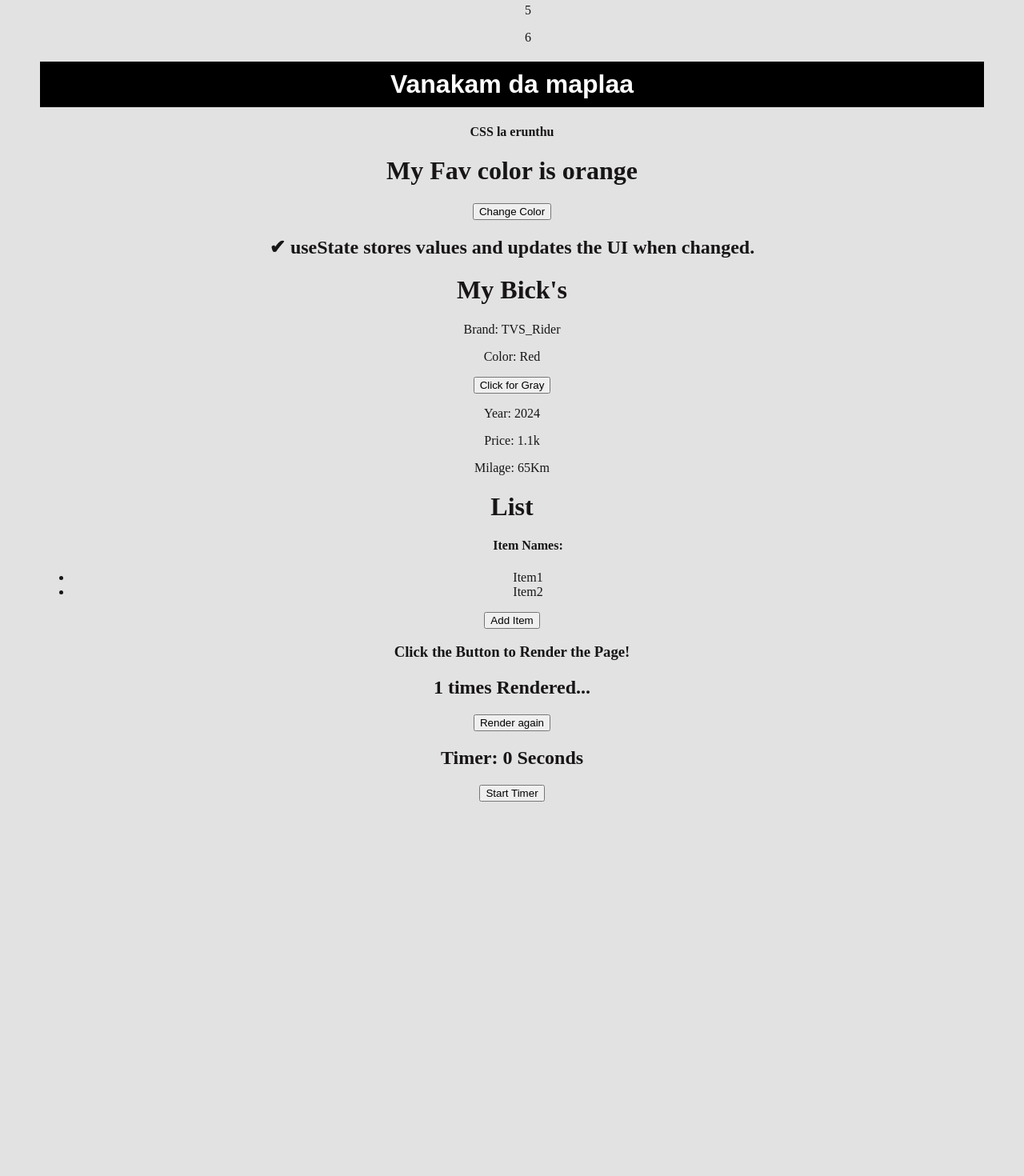
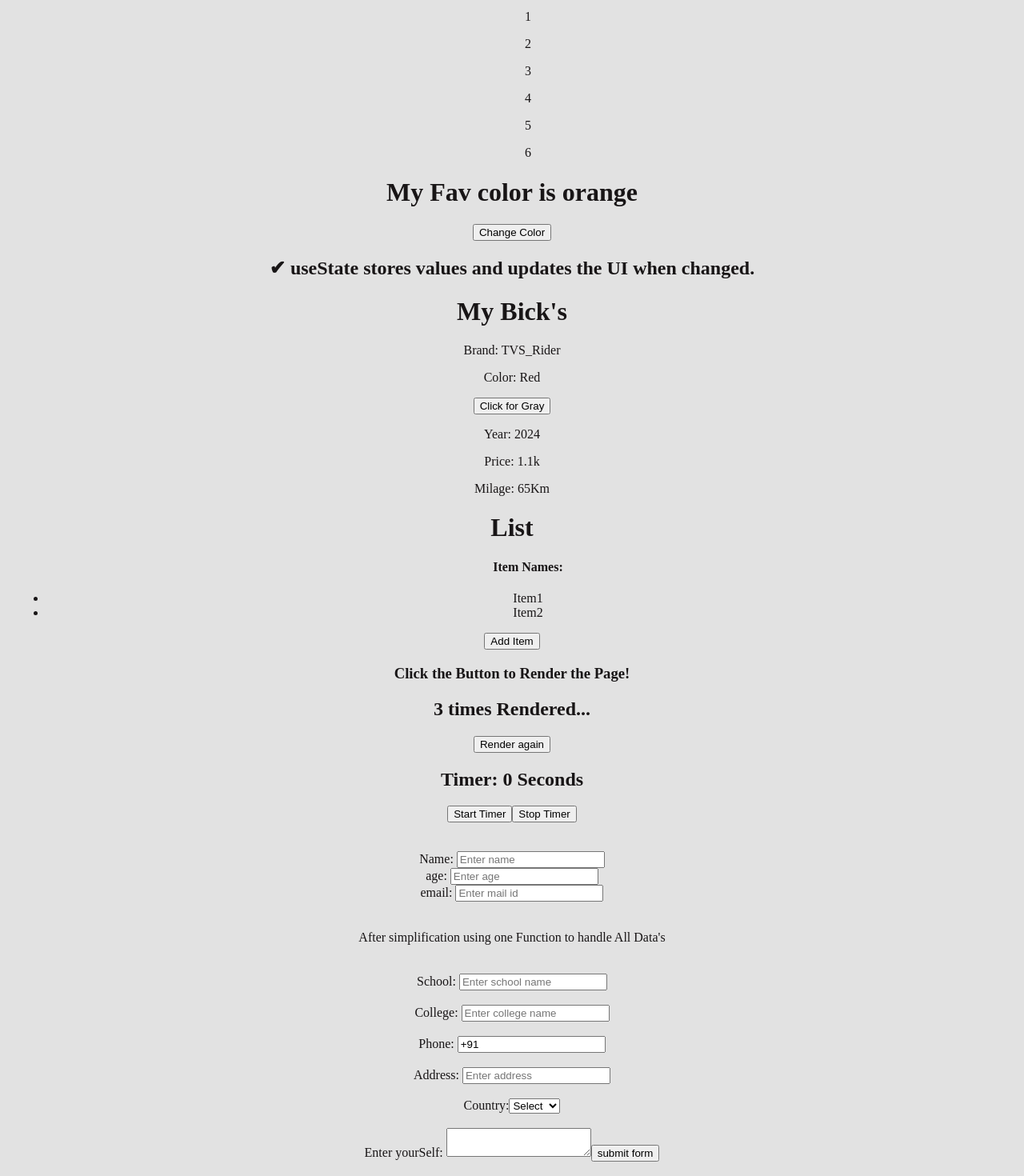
Before and after one commit to pradeep686/React_jsx, a React (Vite) app: page / in a window 1280 px wide. Shown: the part 522-1992 px from the top of the page at 80% size. Before the commit the page ends 1574 px from the top, so only its background shows below. Built offline with nearby package versions, Linux system fonts and the light colour scheme.

Commit message:
After work...

```diff
--- a/package.json
+++ b/package.json
@@ -11,7 +11,8 @@
   },
   "dependencies": {
     "react": "^18.3.1",
-    "react-dom": "^18.3.1"
+    "react-dom": "^18.3.1",
+    "react-router-dom": "^7.1.5"
   },
   "devDependencies": {
     "@eslint/js": "^9.17.0",
--- a/src/App.jsx
+++ b/src/App.jsx
@@ -1,35 +1,44 @@
-import { useState } from 'react'
-import reactLogo from './assets/react.svg'
-import viteLogo from '/vite.svg'
-import './App.css'
+import { useState } from 'react';
+import { BrowserRouter as Router, Routes, Route } from 'react-router-dom';
+import Index from './index.jsx';
+import Car from './components/leranClass';
+import Garage from './components/garage';
+import Header from './components/header.jsx';
+import Colour from './components2/useState.jsx';
+import Bick from './components2/bick.jsx';
+import List from './components2/list.jsx';
+import Timer from './components3/useEffect.jsx';
+import MyForm from './components4/form.jsx';
+import Home from './components5/home.jsx';
+import Contact from './components5/contect.jsx';
+import About from './components5/about.jsx';
 
 function App() {
-  const [count, setCount] = useState(0)
+  const [count, setCount] = useState(0);
 
   return (
-    <>
-      <div>
-        <a href="https://vite.dev" target="_blank">
-          <img src={viteLogo} className="logo" alt="Vite logo" />
-        </a>
-        <a href="https://react.dev" target="_blank">
-          <img src={reactLogo} className="logo react" alt="React logo" />
-        </a>
-      </div>
-      <h1>Vite + React</h1>
-      <div className="card">
-        <button onClick={() => setCount((count) => count + 1)}>
-          count is {count}
-        </button>
-        <p>
-          Edit <code>src/App.jsx</code> and save to test HMR
-        </p>
-      </div>
-      <p className="read-the-docs">
-        Click on the Vite and React logos to learn more
-      </p>
-    </>
-  )
+    <Router>
+
+
+      <Routes>
+        <Route path="/" element={<Home />} />
+        <Route path="/about" element={<About />} />
+        <Route path="/contact" element={<Contact />} />
+      </Routes>
+
+      <Header /> {/* Common header for navigation */}
+
+      {/* Other components that are always visible */}
+      <Index />
+      <Car />
+      <Garage />
+      <Colour />
+      <Bick />
+      <List />
+      <Timer />
+      <MyForm />
+    </Router>
+  );
 }
 
-export default App
+export default App;
--- a/src/components2/list.jsx
+++ b/src/components2/list.jsx
@@ -1,6 +1,6 @@
 import { useState } from "react"
 
-function List(){
+export default function List(){
 
     const[lists,setList] = useState(['Item1','Item2'])
     const [count,setCount] = useState(3)
@@ -22,5 +22,3 @@ function List(){
         <button onClick={ addItem }>Add Item</button>
     </>
 }
-
-export default List;
--- a/src/components3/useEffect.jsx
+++ b/src/components3/useEffect.jsx
@@ -1,71 +1,55 @@
-import { useEffect , useState} from "react";
+import { useEffect, useState } from "react";
 
-function Timer(){
+function Timer() {
+  const [count, setCount] = useState(1);
+  const [timerState, setTimerState] = useState(false);
+  const [timer, setTimer] = useState(0);
 
-    const [count, setCount] = useState(1);
+  useEffect(() => {
+    console.log("Screen Rendered!");
 
+    setTimeout(() => {
+      setCount((prev) => prev + 1);
+    }, 1000);
+  }, []); // Run only once when the component mounts
 
-    useEffect(  ()  =>{
-        console.log('Screen Rendered!')
-        maxCount()
-
-        setTimeout( ()  => {
-            setTime(   (previousState) => {
-                return previousState+1
-        })
-    }
-    ,1000)
-
-
-    },[count])
-
-
-    function maxCount(){
-        if(count>10){
-            setCount(1);
-        }
+  function updateCount() {
+    setCount((prev) => {
+      let newCount = prev + 1;
+      return newCount > 10 ? 1 : newCount;
+    });
   }
 
-
-
-    function updateCount(){
-        setCount(  (previousState)  =>   { return previousState+1}   )
-    }
-
-
-    const [timerState, upTimer] = useState(false);
-    const [timer, timeCount] = useState(0);
-
-    useEffect(  ()  =>  {
-
+  useEffect(() => {
     let clock;
-        if(timerState){
-            clock = setInterval(  ()   =>   {
-           timeCount( (previousState)  => previousState+1)
-           },1000)
+    if (timerState) {
+      clock = setInterval(() => {
+        setTimer((prev) => prev + 1);
+      }, 1000);
     }
 
     return () => clearInterval(clock); // Cleanup previous interval when `timerState` changes
   }, [timerState]);
 
-
-
-    function setTimerON(){
-        upTimer(true);
+  function startTimer() {
+    setTimerState(true);
   }
 
-    return <>
+  function stopTimer() {
+    setTimerState(false);
+  }
+
+  return (
+    <>
       <h3>Click the Button to Render the Page!</h3>
-
       <h2>{count} times Rendered...</h2>
-            <button  onClick={updateCount}>Render again</button>
+      <button onClick={updateCount}>Render again</button>
 
       <h2>Timer: {timer} Seconds</h2>
-           <button onClick={ setTimerON }>Start Timer</button>
+      <button onClick={startTimer}>Start Timer</button>
+      <button onClick={stopTimer}>Stop Timer</button>
     </>
-
+  );
 }
 
-
-
 export default Timer;
--- /dev/null
+++ b/src/components4/form.jsx
@@ -0,0 +1,89 @@
+import { useState } from "react";
+
+//React forms are a way to collect user input in a React application
+
+function MyForm(){
+
+    const [name,setName] = useState("");
+    console.log('current state..' + name);
+
+    const [values, setValue] = useState({Phone: "+91", country: "India", about: ""})
+
+    function handeleSubmit(e){
+         e.preventDefault();  //it not allow the browser to reload
+         //why?      when the submit button clicks defaultly browser grt refresh it browsers behaviour
+         //but, in react we not need that beacuse of browser reload the data in textfield is deleted.
+        console.log("form submitted...")
+        console.log('End state..' , name);
+
+        console.log('End state..' , values);
+    }
+
+    //optimized way
+
+
+    // name and value is must needed
+    // because is object type {key: value} needed....
+
+    function handleAllData(elements){
+        const name = elements.target.name //name = inside label -->mention attribut name
+        const value = elements.target.value
+        setValue(   (previousState)   => { return {...previousState, [name] : value}} )
+    }
+
+
+
+
+    return <form onSubmit={ handeleSubmit}>
+    <br></br>
+    <br/>  {/*self closing */}
+                        {/*      it detect the changes      */}
+        <label>Name: <input  placeholder="Enter name"  type="text" onChange={ (data)  =>  { setName(data.target.value) } }>
+        </input></label><br/>
+        <label>age: <input  placeholder="Enter age"  type="text" onChange={ (data)  =>  { setValue({Age: data.target.value}) } }>
+        </input></label><br/>
+        <label>email: <input  placeholder="Enter mail id"  type="text" onChange={ (data)  =>  { setValue (  (previousState)   => {
+            return {...previousState, Email : data.target.value}}
+            ) } }>
+        </input></label><br/> <br/> <br/>
+
+
+        {/* above is too large, optimized using one function: */}
+
+        After simplification using one Function to handle All Data's<br/><br/><br/>
+        <label>School: <input  placeholder="Enter school name"  type="text" name="school" onChange={  handleAllData  }>
+        </input></label><br/> <br/>
+        <label>College: <input  placeholder="Enter college name"  type="text" name="college"  onChange={  handleAllData }>
+        </input></label><br/> <br/>
+        <label>Phone: <input  placeholder="Enter mobile number"  type="text" name="phone"  value={values.Phone} onChange={ handleAllData } >
+        </input></label><br/> <br/>
+        <label>Address: <input  placeholder="Enter address"  type="text" name="address"  onChange={ handleAllData }>
+
+        {/* select */}
+
+        </input></label><br/> <br/>
+
+        <label>Country:
+            <select name="country"  values={values.country}onChange={ handleAllData }>
+
+            <option value="">Select</option>
+
+            <option value=" India ">India</option>
+            <option value=" US ">US</option>
+            <option value=" UK ">UK</option>
+            <option value=" France">France</option>
+
+        </select>
+        </label><br/> <br/>
+
+        {/* textarea */}
+
+        <label>Enter yourSelf:                                                  {/*Self CLOSING TAG*/}
+            <textarea name="about" value={values.about}  onChange={ handleAllData }/></label>
+
+        <input type="submit" value="submit form"/>
+
+    </form>
+}
+
+export default MyForm;
--- /dev/null
+++ b/src/components5/about.jsx
@@ -0,0 +1,5 @@
+import { useState } from 'react'
+export default function About(){
+
+    return <h1>About Page</h1>
+}
--- /dev/null
+++ b/src/components5/contect.jsx
@@ -0,0 +1,4 @@
+export default function Contact(){
+
+    return <h1>Contact Page</h1>
+}
--- /dev/null
+++ b/src/components5/home.jsx
@@ -0,0 +1,6 @@
+
+
+export default function Home(){
+
+    return <h1>Home Page</h1>
+}
--- a/src/main.jsx
+++ b/src/main.jsx
@@ -1,14 +1,7 @@
 import { StrictMode } from 'react'
 import { createRoot } from 'react-dom/client'
-import Index from './index.jsx'
-import Car from './components/leranClass'//here the whole components folder is exdents..
-import Garage from './components/garage'
+
 import App from './App.jsx'
-import Header from './components/header.jsx'
-import Colour from './components2/useState.jsx'
-import Bick from './components2/bick.jsx'
-import List from './components2/list.jsx'
-import Timer from './components3/useEffect.jsx'
 
 
 createRoot(document.getElementById('root')).render(
@@ -16,13 +9,6 @@ createRoot(document.getElementById('root')).render(
   // It does not render anything in the UI but enables extra checks and warnings.
 //  /  -> Self Closing Tag <Error find and display on website...
 <StrictMode>
-    <Index/>
-    <Car/>
-    <Garage/>
-    <Header/>
-    <Colour/>
-    <Bick/>
-    <List/>
-    <Timer/>
+<App/>
   </StrictMode>
 )
```
Also changed, not shown: 1 other file (tests, documents, lock files or other folders). Lines whose indentation alone changed are shown as unchanged.
